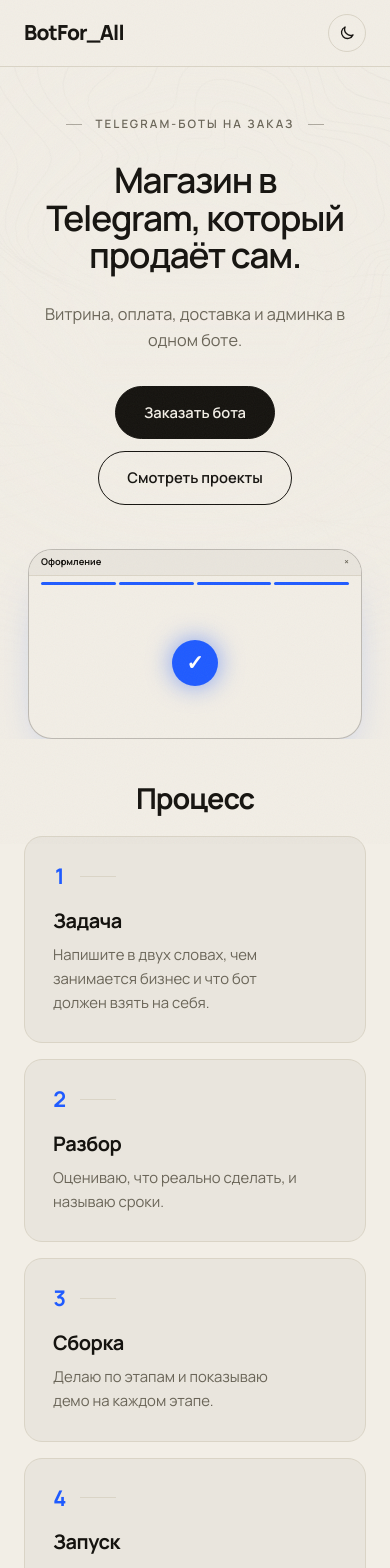
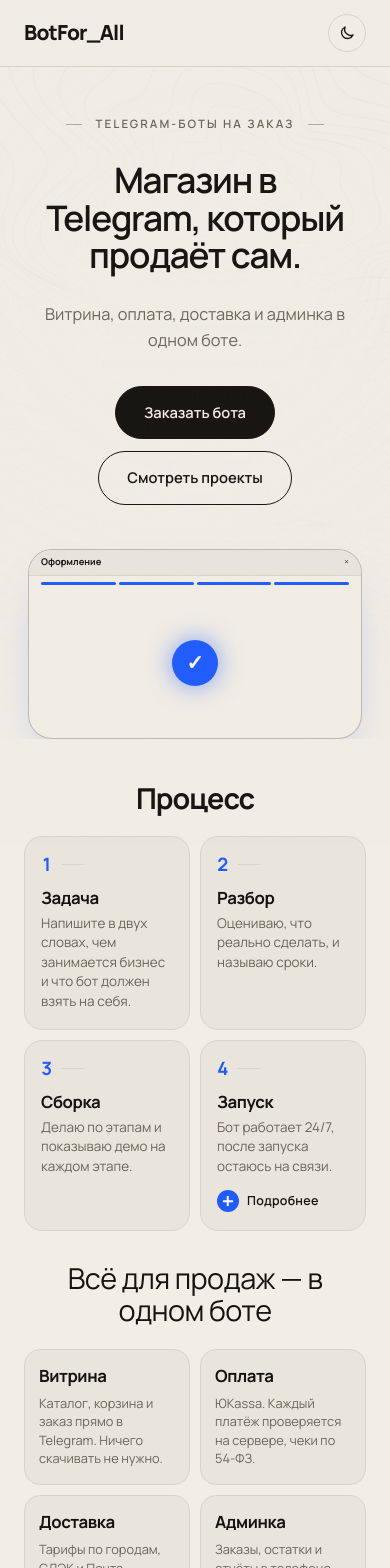
Before and after one commit to zhennyy/botforall, a React (Vite) app: page / in a window 390 px wide. Shown: the top 1568 px of the page. Built offline with nearby package versions, Linux system fonts and the light colour scheme.

Commit message:
Процесс на телефоне в два столбика

```diff
--- a/src/index.css
+++ b/src/index.css
@@ -429,3 +429,17 @@ nav { position: static; backdrop-filter: none; background: var(--paper); }
   .works .work-kind { padding-right: 56px; }
 }
 @media (prefers-reduced-motion: reduce) { .neon-ic * { animation: none !important; } }
+
+/* Процесс на телефоне — два столбика */
+@media (max-width: 700px) {
+  .process { grid-template-columns: 1fr 1fr; gap: 10px; }
+  .process .step { padding: 18px 16px; }
+  .process .step-click { padding: 0; }
+  .process .step-btn { padding: 18px 16px; }
+  .process .num { font-size: 1.15rem; gap: 10px; }
+  .process .num::after { width: 22px; }
+  .process .step h4, .process .step-btn h4 { font-size: 1.05rem; margin: 14px 0 6px; }
+  .process .step p, .process .step-btn p { font-size: .84rem; line-height: 1.45; max-width: none; }
+  .process .step-more { padding-top: 14px; font-size: .78rem; gap: 8px; }
+  .process .step-plus { width: 22px; height: 22px; }
+}
```
